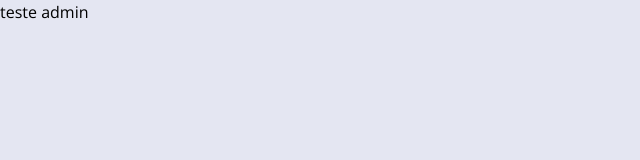
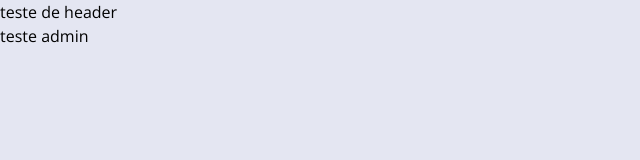
Before and after one commit to Celio-Junior/ecommerce-clouthes, a Next.js app: page /z_admin in a window 1280 px wide. Shown: the top 160 px of the page, without its empty margins (0-640 px from the left). Built offline with nearby package versions, Linux system fonts and the light colour scheme.

Commit message:
init header admin and logic

```diff
--- a/app/(admin)/z_admin/layout.tsx
+++ b/app/(admin)/z_admin/layout.tsx
@@ -1,3 +1,10 @@
+import HeaderAdmin from "@/src/components/admin/Header";
+
 export default function RootAdmin({ children }: LayoutProps<"/account">) {
-  return <>{children}</>;
+  return (
+    <>
+      <HeaderAdmin />
+      <main>{children}</main>
+    </>
+  );
 }
--- a/app/(admin)/z_admin/page.tsx
+++ b/app/(admin)/z_admin/page.tsx
@@ -1,3 +1,3 @@
 export default function DashboardAdmin() {
-  return <main>teste admin</main>;
+  return <div>teste admin</div>;
 }
--- /dev/null
+++ b/src/components/admin/Header/index.tsx
@@ -0,0 +1,3 @@
+export default function HeaderAdmin() {
+  return <header>teste de header</header>;
+}
```
